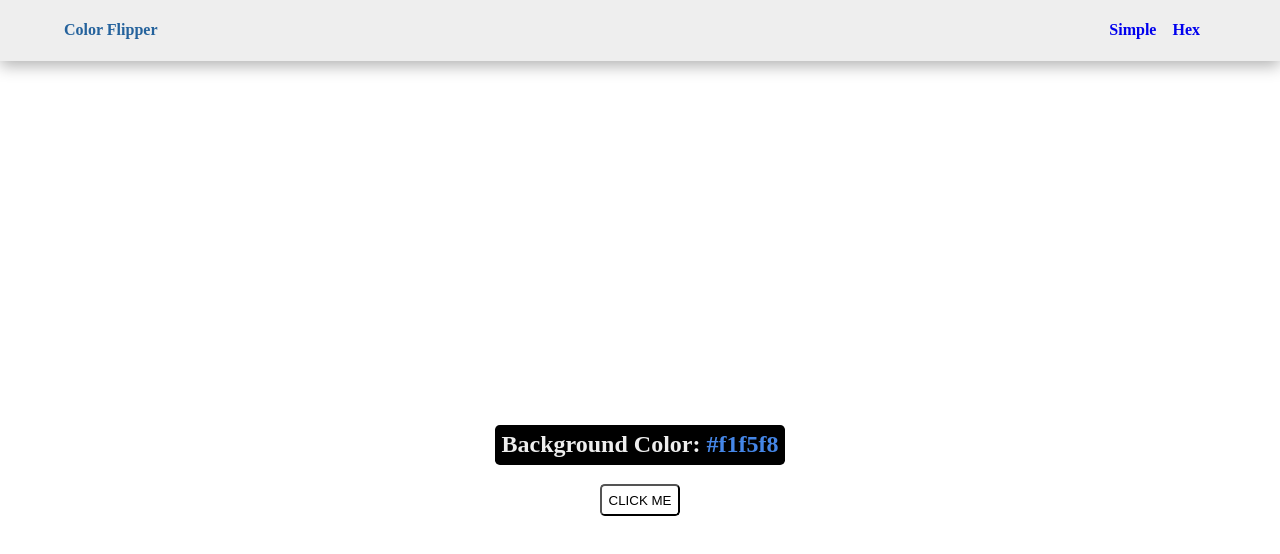
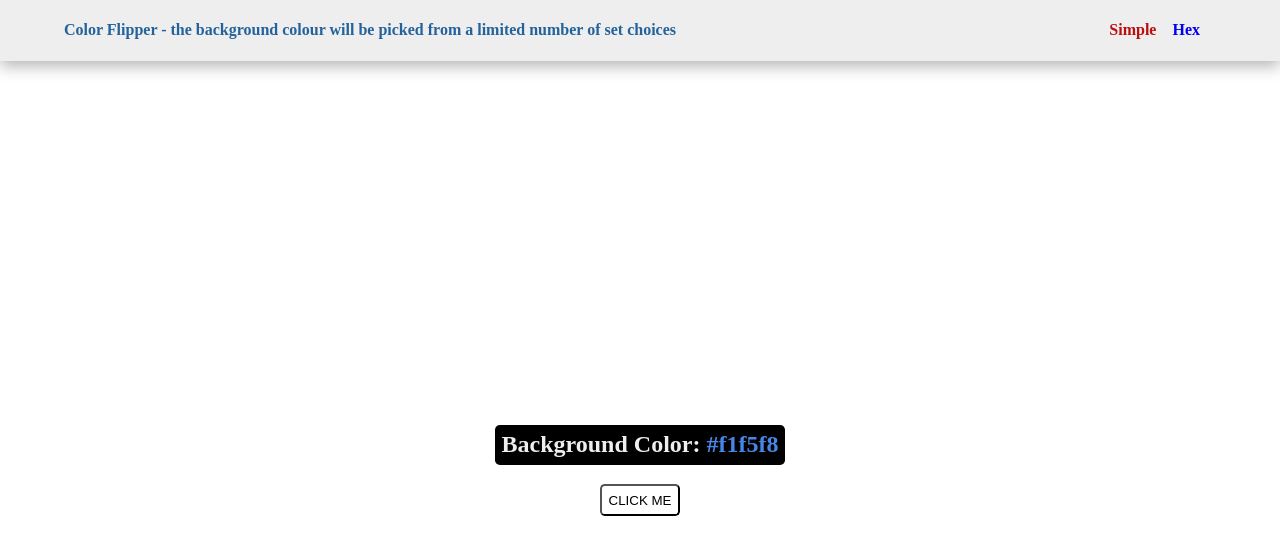
Before and after one commit to alinadanilaa/1-color-flipper, a plain HTML site: page index.html in a window 1280 px wide. Drawn offline with Linux system fonts and the light colour scheme.

Commit message:
Update index.html

```diff
--- a/index.html
+++ b/index.html
@@ -12,10 +12,10 @@
 
     <nav>
         <div class="nav-center">
-            <h4> Color Flipper</h4>
+            <h4> Color Flipper - the background colour will be picked from a limited number of set choices</h4>
             <ul class="nav-links">
                 <li>
-                    <a href="index.html"> Simple</a>
+                    <a href="index.html" style="color: rgb(187, 15, 15);"> Simple</a>
                 </li>
                 <li>
                     <a href="hex.html"> Hex</a>
```
